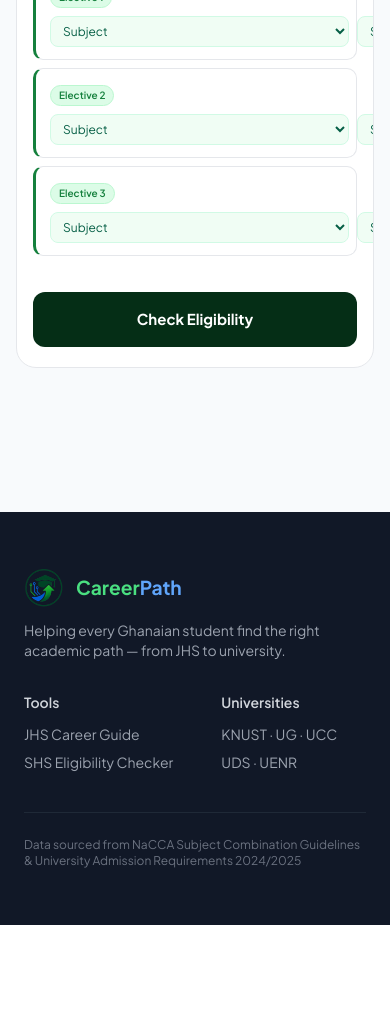
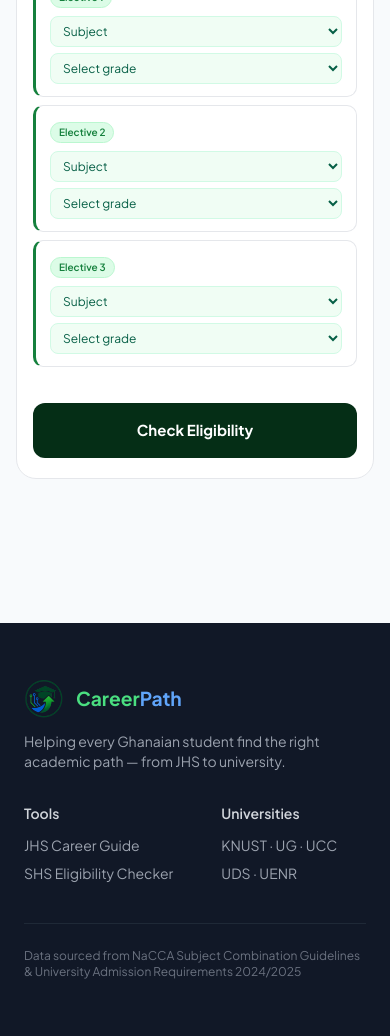
Before and after one commit to opscott94/careerpath, a Django app: page /shs-eligibility/ in a window 390 px wide. Shown: the part 844-1880 px from the top of the page. Before the commit the page ends 1769 px from the top, so only its background shows below. Run offline with Django 5.2, Linux system fonts and the light colour scheme; some libraries are stand-ins or nearby versions.

Commit message:
Fix mobile button validation and elective layout

```diff
--- a/frontend/templates/frontend/shs_eligibility.html
+++ b/frontend/templates/frontend/shs_eligibility.html
@@ -203,8 +203,8 @@ function syncMobileToDesktop() {
         <div style="display:flex;flex-direction:column;gap:8px;margin-bottom:12px;">
           <div style="background:#fff;border:0.5px solid #e5e7eb;border-left:3px solid #15803d;border-radius:10px;padding:12px 14px;">
             <span style="font-size:10px;font-weight:600;background:#dcfce7;color:#15803d;padding:2px 8px;border-radius:100px;border:1px solid #bbf7d0;display:inline-block;margin-bottom:8px;">Elective 1</span>
-            <div style="display:flex;gap:8px;">
-              <select id="m_s_e1" onchange="document.getElementById('s_e1').value=this.value;" style="font-size:12px;border:1px solid #d1fae5;border-radius:8px;padding:6px 8px;background:#f0fdf4;color:#065f46;flex:2;">
+            <div style="display:flex;flex-direction:column;gap:6px;">
+              <select id="m_s_e1" onchange="document.getElementById('s_e1').value=this.value;" style="font-size:12px;border:1px solid #d1fae5;border-radius:8px;padding:6px 8px;background:#f0fdf4;color:#065f46;width:100%;">
                 <option value="">Subject</option>
                 <optgroup label="Science"><option>Biology</option><option>Chemistry</option><option>Physics</option><option>Additional Mathematics</option><option>Agricultural Science</option></optgroup>
                 <optgroup label="General Arts"><option>Economics</option><option>Geography</option><option>Government</option><option>History</option><option>Literature in English</option><option>Christian Religious Studies</option><option>Islamic Religious Studies</option><option>RME</option></optgroup>
@@ -215,13 +215,14 @@ function syncMobileToDesktop() {
                 <optgroup label="Home Economics"><option>Food and Nutrition</option><option>Clothing and Textiles</option><option>Management in Living</option></optgroup>
                 <optgroup label="Languages"><option>French</option><option>Spanish</option><option>Arabic</option><option>Ghanaian Language</option></optgroup>
               </select>
-              <select id="m_g_e1" onchange="document.getElementById('g_e1').value=this.value;updateAggregate();" style="font-size:12px;border:1px solid #d1fae5;border-radius:8px;padding:6px 8px;background:#f0fdf4;color:#065f46;flex:1;"><option value="">Select grade</option><option value="1">A1</option><option value="2">B2</option><option value="3">B3</option><option value="4">C4</option><option value="5">C5</option><option value="6">C6</option></select>
+              <select id="m_g_e1" onchange="document.getElementById('g_e1').value=this.value;updateAggregate();" style="font-size:12px;border:1px solid #d1fae5;border-radius:8px;padding:6px 8px;background:#f0fdf4;color:#065f46;width:100%;">
+<option value="">Select grade</option><option value="1">A1</option><option value="2">B2</option><option value="3">B3</option><option value="4">C4</option><option value="5">C5</option><option value="6">C6</option></select>
             </div>
           </div>
           <div style="background:#fff;border:0.5px solid #e5e7eb;border-left:3px solid #15803d;border-radius:10px;padding:12px 14px;">
             <span style="font-size:10px;font-weight:600;background:#dcfce7;color:#15803d;padding:2px 8px;border-radius:100px;border:1px solid #bbf7d0;display:inline-block;margin-bottom:8px;">Elective 2</span>
-            <div style="display:flex;gap:8px;">
-              <select id="m_s_e2" onchange="document.getElementById('s_e2')?document.getElementById('s_e2').value=this.value:null;" style="font-size:12px;border:1px solid #d1fae5;border-radius:8px;padding:6px 8px;background:#f0fdf4;color:#065f46;flex:2;">
+            <div style="display:flex;flex-direction:column;gap:6px;">
+              <select id="m_s_e2" onchange="document.getElementById('s_e2')?document.getElementById('s_e2').value=this.value:null;" style="font-size:12px;border:1px solid #d1fae5;border-radius:8px;padding:6px 8px;background:#f0fdf4;color:#065f46;width:100%;">
                 <option value="">Subject</option>
                 <optgroup label="Science"><option>Biology</option><option>Chemistry</option><option>Physics</option><option>Additional Mathematics</option><option>Agricultural Science</option></optgroup>
                 <optgroup label="General Arts"><option>Economics</option><option>Geography</option><option>Government</option><option>History</option><option>Literature in English</option><option>Christian Religious Studies</option><option>Islamic Religious Studies</option><option>RME</option></optgroup>
@@ -232,13 +233,14 @@ function syncMobileToDesktop() {
                 <optgroup label="Home Economics"><option>Food and Nutrition</option><option>Clothing and Textiles</option><option>Management in Living</option></optgroup>
                 <optgroup label="Languages"><option>French</option><option>Spanish</option><option>Arabic</option><option>Ghanaian Language</option></optgroup>
               </select>
-              <select id="m_g_e2" onchange="document.getElementById('g_e2')?document.getElementById('g_e2').value=this.value:null;updateAggregate();" style="font-size:12px;border:1px solid #d1fae5;border-radius:8px;padding:6px 8px;background:#f0fdf4;color:#065f46;flex:1;"><option value="">Select grade</option><option value="1">A1</option><option value="2">B2</option><option value="3">B3</option><option value="4">C4</option><option value="5">C5</option><option value="6">C6</option></select>
+              <select id="m_g_e2" onchange="document.getElementById('g_e2')?document.getElementById('g_e2').value=this.value:null;updateAggregate();" style="font-size:12px;border:1px solid #d1fae5;border-radius:8px;padding:6px 8px;background:#f0fdf4;color:#065f46;width:100%;">
+<option value="">Select grade</option><option value="1">A1</option><option value="2">B2</option><option value="3">B3</option><option value="4">C4</option><option value="5">C5</option><option value="6">C6</option></select>
             </div>
           </div>
           <div style="background:#fff;border:0.5px solid #e5e7eb;border-left:3px solid #15803d;border-radius:10px;padding:12px 14px;">
             <span style="font-size:10px;font-weight:600;background:#dcfce7;color:#15803d;padding:2px 8px;border-radius:100px;border:1px solid #bbf7d0;display:inline-block;margin-bottom:8px;">Elective 3</span>
-            <div style="display:flex;gap:8px;">
-              <select id="m_s_e3" onchange="document.getElementById('s_e3')?document.getElementById('s_e3').value=this.value:null;" style="font-size:12px;border:1px solid #d1fae5;border-radius:8px;padding:6px 8px;background:#f0fdf4;color:#065f46;flex:2;">
+            <div style="display:flex;flex-direction:column;gap:6px;">
+              <select id="m_s_e3" onchange="document.getElementById('s_e3')?document.getElementById('s_e3').value=this.value:null;" style="font-size:12px;border:1px solid #d1fae5;border-radius:8px;padding:6px 8px;background:#f0fdf4;color:#065f46;width:100%;">
                 <option value="">Subject</option>
                 <optgroup label="Science"><option>Biology</option><option>Chemistry</option><option>Physics</option><option>Additional Mathematics</option><option>Agricultural Science</option></optgroup>
                 <optgroup label="General Arts"><option>Economics</option><option>Geography</option><option>Government</option><option>History</option><option>Literature in English</option><option>Christian Religious Studies</option><option>Islamic Religious Studies</option><option>RME</option></optgroup>
@@ -249,7 +251,8 @@ function syncMobileToDesktop() {
                 <optgroup label="Home Economics"><option>Food and Nutrition</option><option>Clothing and Textiles</option><option>Management in Living</option></optgroup>
                 <optgroup label="Languages"><option>French</option><option>Spanish</option><option>Arabic</option><option>Ghanaian Language</option></optgroup>
               </select>
-              <select id="m_g_e3" onchange="document.getElementById('g_e3')?document.getElementById('g_e3').value=this.value:null;updateAggregate();" style="font-size:12px;border:1px solid #d1fae5;border-radius:8px;padding:6px 8px;background:#f0fdf4;color:#065f46;flex:1;"><option value="">Select grade</option><option value="1">A1</option><option value="2">B2</option><option value="3">B3</option><option value="4">C4</option><option value="5">C5</option><option value="6">C6</option></select>
+              <select id="m_g_e3" onchange="document.getElementById('g_e3')?document.getElementById('g_e3').value=this.value:null;updateAggregate();" style="font-size:12px;border:1px solid #d1fae5;border-radius:8px;padding:6px 8px;background:#f0fdf4;color:#065f46;width:100%;">
+<option value="">Select grade</option><option value="1">A1</option><option value="2">B2</option><option value="3">B3</option><option value="4">C4</option><option value="5">C5</option><option value="6">C6</option></select>
             </div>
           </div>
         </div>
@@ -360,9 +363,18 @@ programMeta = {
 };
 
 function goToStep2() {
-  const ids = ['g_english','g_math','g_science','g_e1','g_e2','g_e3'];
-  const vals = ids.map(id => parseInt(document.getElementById(id).value));
-  if (vals.some(isNaN)) { alert('Please select all 6 grades'); return; }
+  // Sync mobile to desktop first
+  if (typeof syncMobileToDesktop === 'function') syncMobileToDesktop();
+  // On mobile, e2 and e3 are static; on desktop they're dynamic
+  var isMobile = window.innerWidth <= 640;
+  var coreIds = ['g_english','g_math','g_science'];
+  var electiveIds = ['g_e1','g_e2','g_e3'];
+  if (isMobile) {
+    electiveIds = ['m_g_e1','m_g_e2','m_g_e3'];
+  }
+  var allIds = coreIds.concat(electiveIds);
+  const vals = allIds.map(id => { var el = document.getElementById(id); return el ? parseInt(el.value) : NaN; });
+  if (vals.some(isNaN)) { alert('Please select all grades'); return; }
   const sorted = [...vals].sort((a,b)=>a-b);
   aggregate = sorted.slice(0,6).reduce((a,b)=>a+b,0);
 
```
